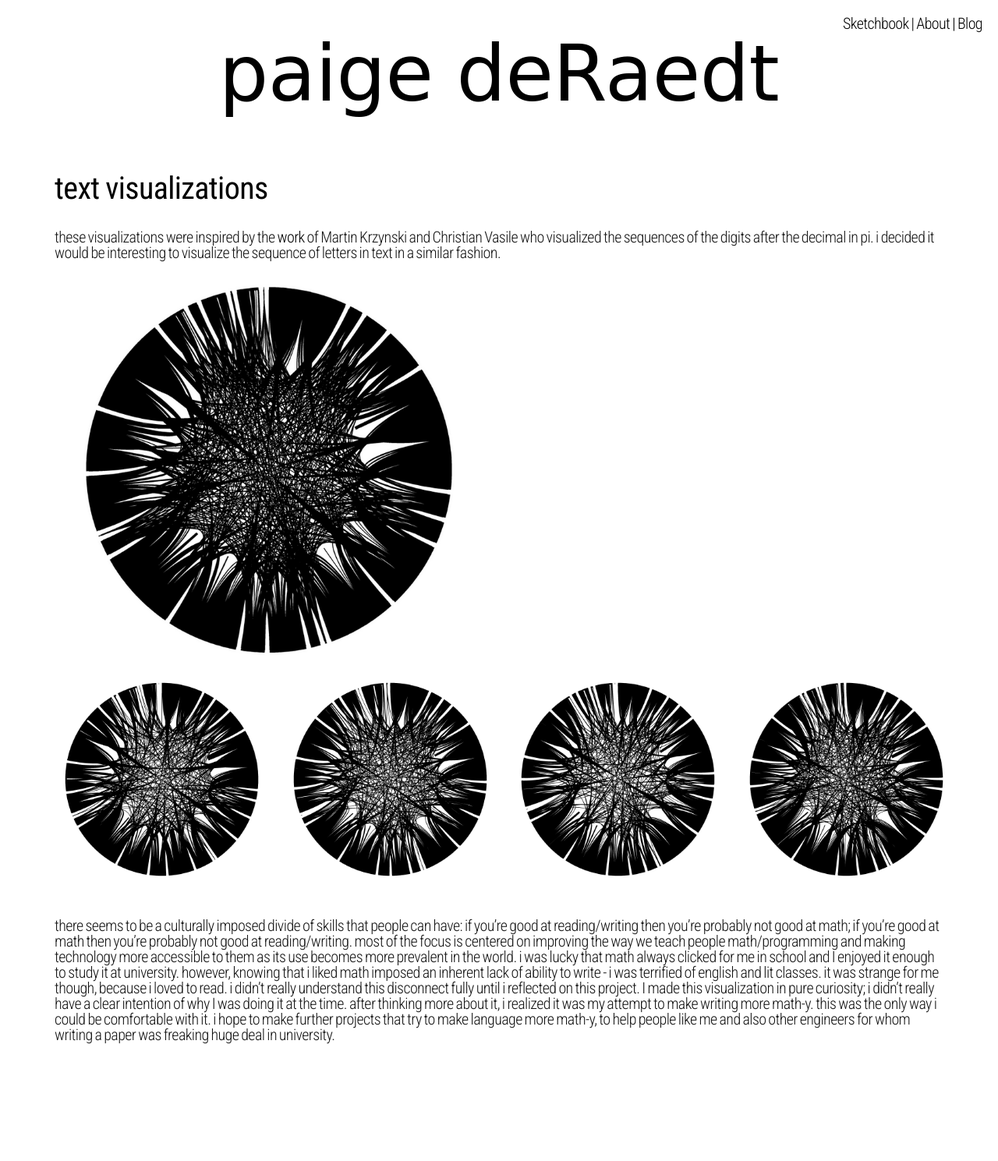
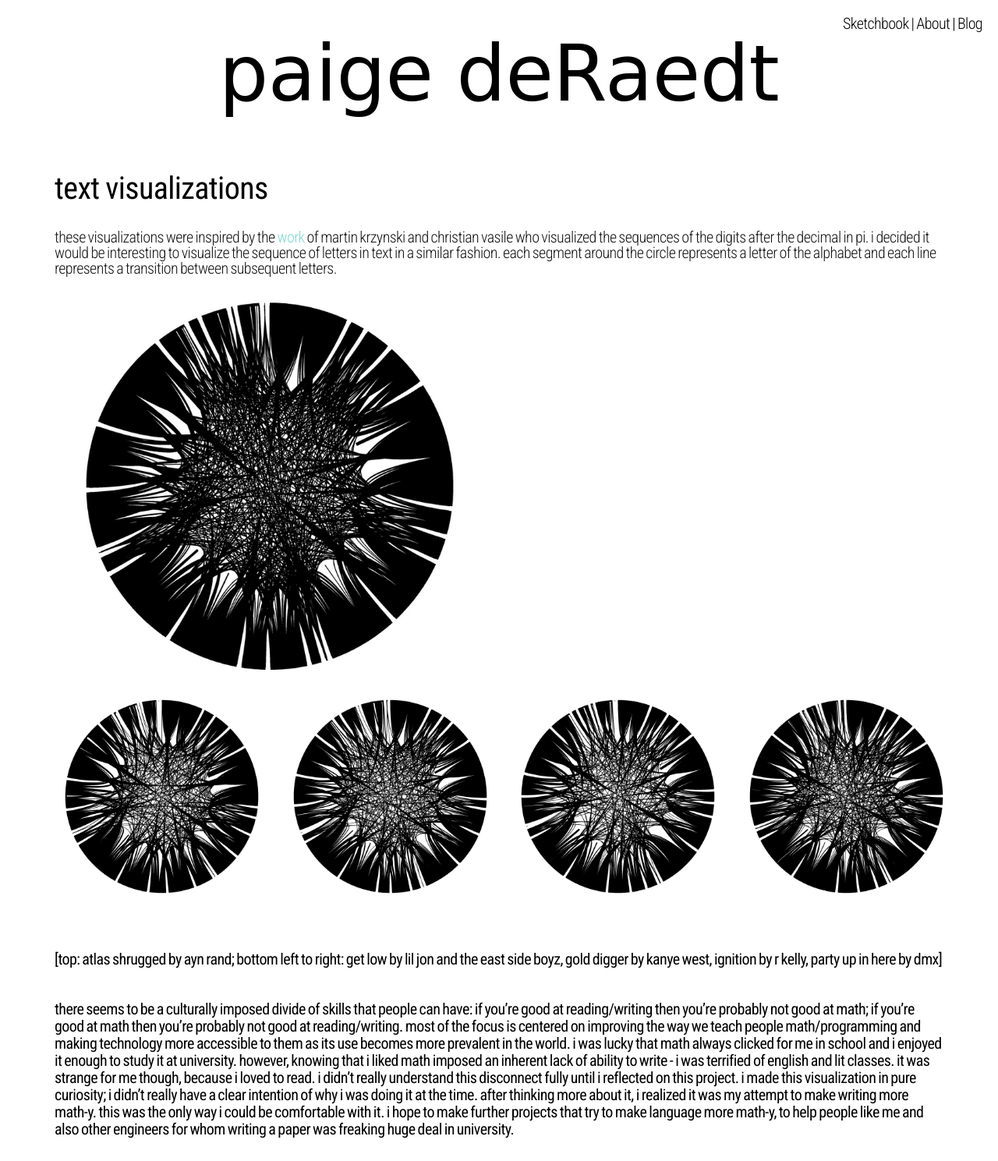
Before and after one commit to paigederaedt/paigederaedt.github.io, a PHP site: page /personal/text_visualization.html in a window 1280 px wide. Shown: the whole page at 78% size. Before the commit the page ends 1339 px from the top, so only its background shows below. Run offline with PHP 8.4, Linux system fonts and the light colour scheme; some web fonts are replaced.

Commit message:
adding sketchbook pages

```diff
--- a/personal/css/style.css
+++ b/personal/css/style.css
@@ -46,6 +46,13 @@ a {
 
 #img_box {
 	max-width: 275px;
+	padding-bottom: 20px;
+	max-height: 500px;
+}
+
+#img_box1 {
+	margin-right: auto;
+	margin-left: auto;
 	padding-bottom: 20px;
 	max-height: 500px;
 }
--- a/personal/text_visualization.html
+++ b/personal/text_visualization.html
@@ -34,11 +34,11 @@
 <div class="container">
   <h2>text visualizations</h2><br>
 
-  <p>these visualizations were inspired by the <a href="http://mkweb.bcgsc.ca/pi/art/">work</a> of Martin Krzynski and Christian Vasile who visualized the sequences of the digits after the decimal in pi. i decided it would be interesting to visualize the sequence of letters in text in a similar fashion.</p><br>
+  <p>these visualizations were inspired by the <a class="resumeLink" href="http://mkweb.bcgsc.ca/pi/art/">work</a> of martin krzynski and christian vasile who visualized the sequences of the digits after the decimal in pi. i decided it would be interesting to visualize the sequence of letters in text in a similar fashion. each segment around the circle represents a letter of the alphabet and each line represents a transition between subsequent letters.</p><br>
 
   <div class="row">
     <div class="col-sm-12">
-      <img id="img_box2" src="http://paigederaedt.github.io/personal/assets/atlas_shrugged_2.png">
+      <img id="img_box1" src="http://paigederaedt.github.io/personal/assets/atlas_shrugged_2.png">
     </div>
     <div class="col-sm-3">
       <img id="img_box" src="http://paigederaedt.github.io/personal/assets/circos_GetLow.png">
@@ -54,7 +54,9 @@
     </div>
   </div>
 
-   <br><p>there seems to be a culturally imposed divide of skills that people can have: if you’re good at reading/writing then you’re probably not good at math; if you’re good at math then you’re probably not good at reading/writing. most of the focus is centered on improving the way we teach people math/programming and making technology more accessible to them as its use becomes more prevalent in the world. i was lucky that math always clicked for me in school and I enjoyed it enough to study it at university. however, knowing that i liked math imposed an inherent lack of ability to write - i was terrified of english and lit classes. it was strange for me though, because i loved to read. i didn’t really understand this disconnect fully until i reflected on this project. I made this visualization in pure curiosity; i didn’t really have a clear intention of why I was doing it at the time. after thinking more about it, i realized it was my attempt to make writing more math-y. this was the only way i could be comfortable with it. i hope to make further projects that try to make language more math-y, to help people like me and also other engineers for whom writing a paper was freaking huge deal in university.</p>
+  <br><p><h3>[top: atlas shrugged by ayn rand; bottom left to right: get low by lil jon and the east side boyz, gold digger by kanye west, ignition by r kelly, party up in here by dmx]<h3></p>
+
+   <br><p>there seems to be a culturally imposed divide of skills that people can have: if you’re good at reading/writing then you’re probably not good at math; if you’re good at math then you’re probably not good at reading/writing. most of the focus is centered on improving the way we teach people math/programming and making technology more accessible to them as its use becomes more prevalent in the world. i was lucky that math always clicked for me in school and i enjoyed it enough to study it at university. however, knowing that i liked math imposed an inherent lack of ability to write - i was terrified of english and lit classes. it was strange for me though, because i loved to read. i didn’t really understand this disconnect fully until i reflected on this project. i made this visualization in pure curiosity; i didn’t really have a clear intention of why i was doing it at the time. after thinking more about it, i realized it was my attempt to make writing more math-y. this was the only way i could be comfortable with it. i hope to make further projects that try to make language more math-y, to help people like me and also other engineers for whom writing a paper was freaking huge deal in university.</p>
 
 </div>
 
```
